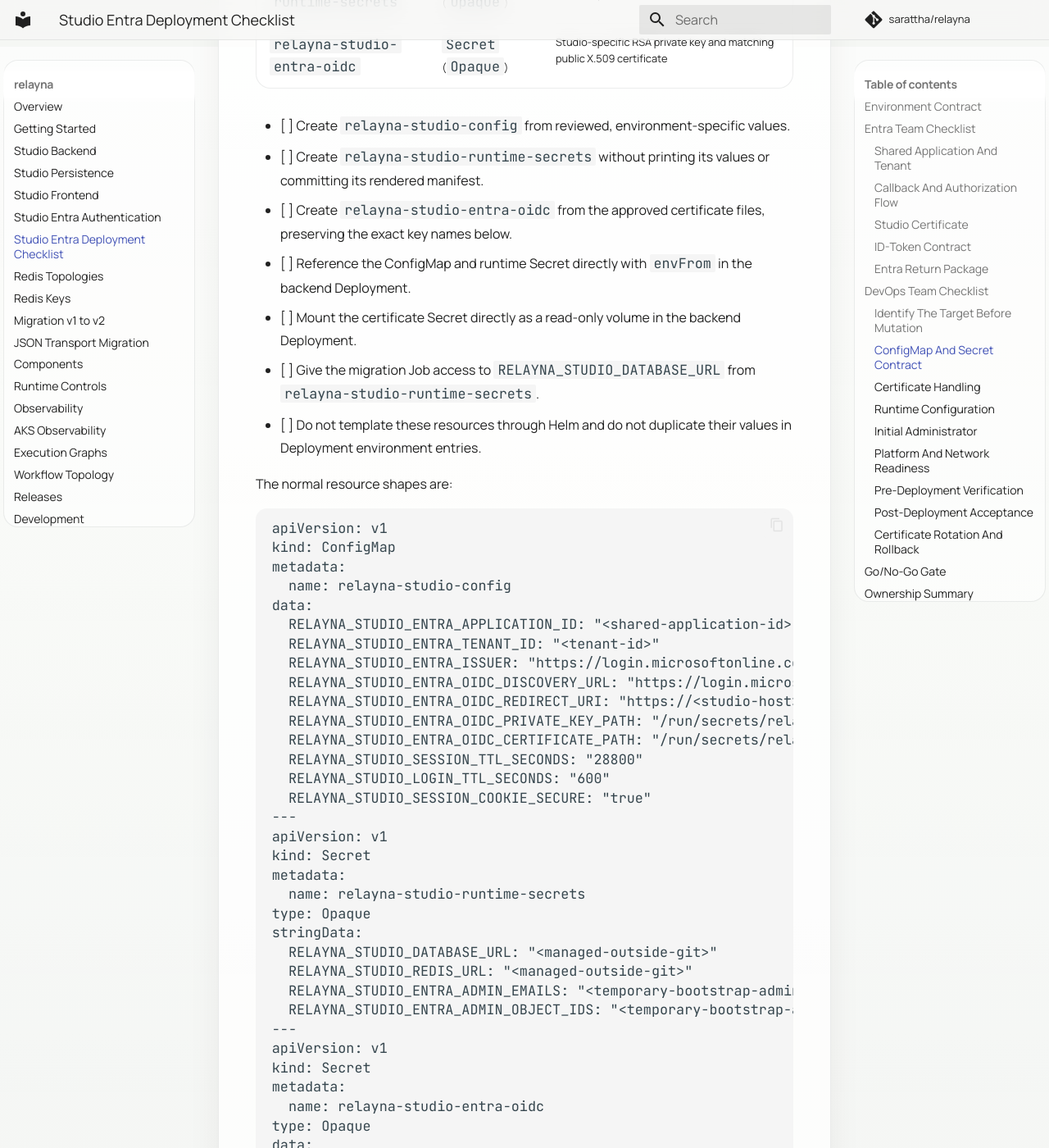
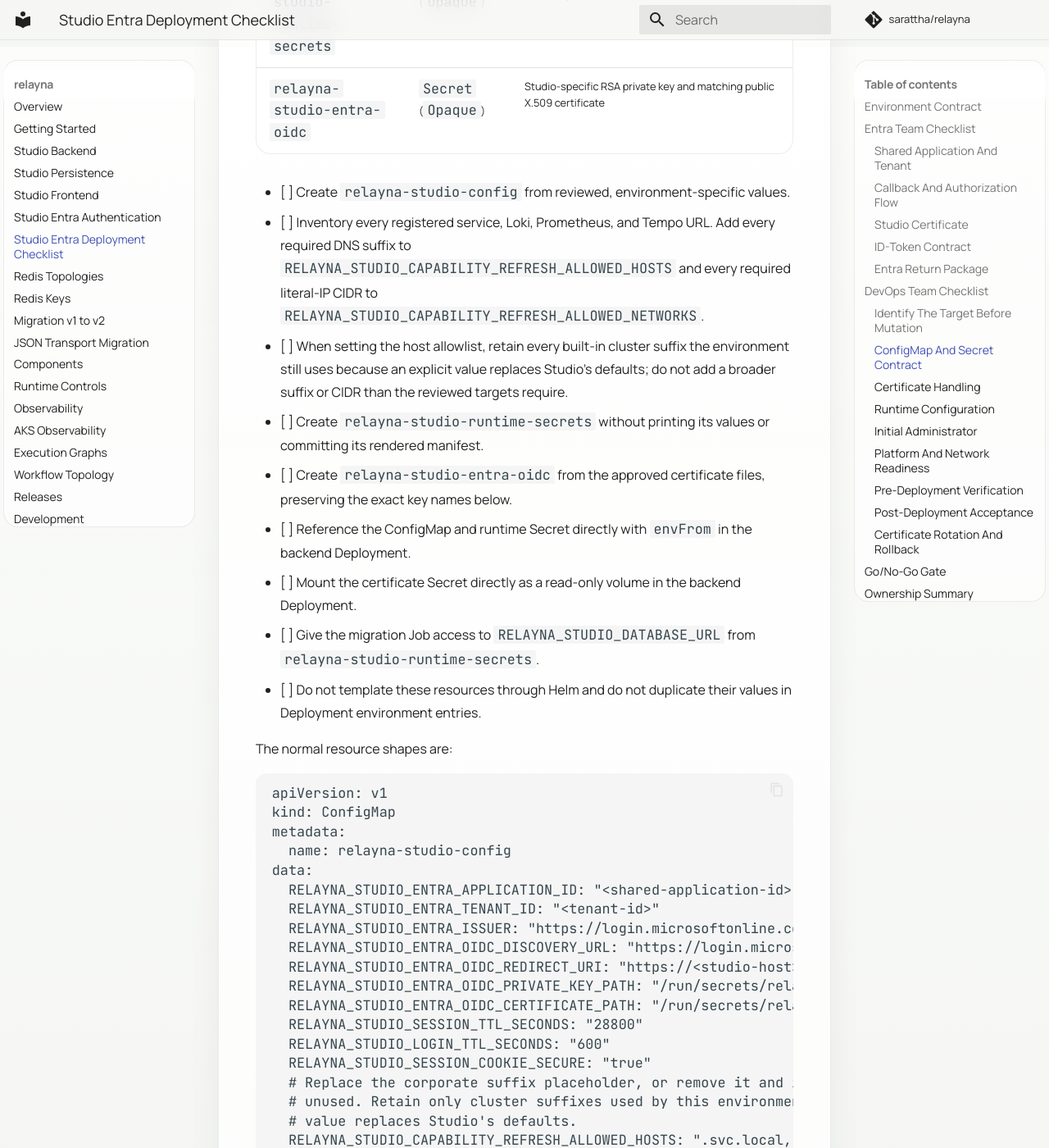
Before and after one commit to sarattha/relayna, an MkDocs documentation site: the page built from docs/studio-entra-deployment-checklist.md, in a window 1280 px wide and 1400 px high, scrolled down 5543 px. Shown: the whole window at 82% size. Built offline with MkDocs 1.6.1 and Material for MkDocs 9.7.7, drawn with Linux system fonts in a browser that asks for light colours; comment, search, counter and statistics services are not loaded; some of the changed text lies outside the part shown.

Commit message:
docs: add Studio outbound allowlist checks

```diff
--- a/docs/studio-entra-deployment-checklist.md
+++ b/docs/studio-entra-deployment-checklist.md
@@ -169,11 +169,19 @@
 
 | Resource | Type | Contents |
 | --- | --- | --- |
-| `relayna-studio-config` | `ConfigMap` | Non-secret Entra identifiers and URLs, certificate mount paths, cookie policy, and TTLs |
+| `relayna-studio-config` | `ConfigMap` | Non-secret Entra identifiers and URLs, certificate mount paths, cookie policy, TTLs, and reviewed outbound host/network allowlists |
 | `relayna-studio-runtime-secrets` | `Secret` (`Opaque`) | PostgreSQL URL, Redis URL, and temporary bootstrap administrator allowlists |
 | `relayna-studio-entra-oidc` | `Secret` (`Opaque`) | Studio-specific RSA private key and matching public X.509 certificate |
 
 - [ ] Create `relayna-studio-config` from reviewed, environment-specific values.
+- [ ] Inventory every registered service, Loki, Prometheus, and Tempo URL. Add
+      every required DNS suffix to
+      `RELAYNA_STUDIO_CAPABILITY_REFRESH_ALLOWED_HOSTS` and every required
+      literal-IP CIDR to `RELAYNA_STUDIO_CAPABILITY_REFRESH_ALLOWED_NETWORKS`.
+- [ ] When setting the host allowlist, retain every built-in cluster suffix the
+      environment still uses because an explicit value replaces Studio's
+      defaults; do not add a broader suffix or CIDR than the reviewed targets
+      require.
 - [ ] Create `relayna-studio-runtime-secrets` without printing its values or
       committing its rendered manifest.
 - [ ] Create `relayna-studio-entra-oidc` from the approved certificate files,
@@ -205,6 +213,13 @@
   RELAYNA_STUDIO_SESSION_TTL_SECONDS: "28800"
   RELAYNA_STUDIO_LOGIN_TTL_SECONDS: "600"
   RELAYNA_STUDIO_SESSION_COOKIE_SECURE: "true"
+  # Replace the corporate suffix placeholder, or remove it and its comma when
+  # unused. Retain only cluster suffixes used by this environment. An explicit
+  # value replaces Studio's defaults.
+  RELAYNA_STUDIO_CAPABILITY_REFRESH_ALLOWED_HOSTS: ".svc.local,.svc.cluster.local,.cluster.local,<reviewed-corporate-private-dns-suffixes>"
+  # Replace with the narrow CIDRs containing approved literal-IP targets. Use
+  # an empty string only when no registered or observability URL uses an IP.
+  RELAYNA_STUDIO_CAPABILITY_REFRESH_ALLOWED_NETWORKS: "<reviewed-private-cidrs>"
 ---
 apiVersion: v1
 kind: Secret
@@ -318,6 +333,9 @@
       deployment-readiness gates.
 - [ ] Permit the Studio backend to resolve and reach the handed-off Entra
       discovery, token, and JWKS endpoints over HTTPS.
+- [ ] Confirm every registered service, Loki, Prometheus, and Tempo hostname
+      matches the reviewed host-suffix allowlist, and every literal IP falls
+      within the reviewed network allowlist.
 - [ ] Ensure node and pod clocks are synchronized because nonce, token, and
       client-assertion validation are time-bound.
 - [ ] Keep the Studio origin behind approved internal ingress, VPN/IAP, source
@@ -338,6 +356,13 @@
 - [ ] Expected Secret keys and mount paths exist without displaying values.
 - [ ] The backend Deployment resolves both `envFrom` references and mounts
       `relayna-studio-entra-oidc` read-only at the configured path.
+- [ ] The applied ConfigMap contains the reviewed host and network allowlists,
+      including every cluster suffix still used after the explicit host value
+      replaces Studio's defaults.
+- [ ] From the deployed backend, verify capability refresh and polling for one
+      target in every allowed DNS suffix or CIDR, plus Loki, Prometheus, and
+      Tempo federated reads when those providers are configured.
+- [ ] Verify an unlisted hostname and an out-of-range literal IP are rejected.
 - [ ] Backend and frontend images are immutable and digest-pinned to one
       reviewed source revision.
 - [ ] Database migration and `/readyz` checks pass in the target environment.
@@ -394,7 +419,8 @@
 the Studio certificate is unregistered, expired, non-RSA, or mismatched; secure
 cookies are disabled for production HTTPS; bootstrap administration is not
 prepared; PostgreSQL migration or `/readyz` fails; the rollback point is absent;
-or existing Gateway registration state would be removed or replaced.
+required service or observability targets are absent from the outbound
+allowlists; or existing Gateway registration state would be removed or replaced.
 
 Deployment is **Go** only when both teams have signed off, the return package is
 complete, pre-deployment verification passes, an immutable rollback point is
```
